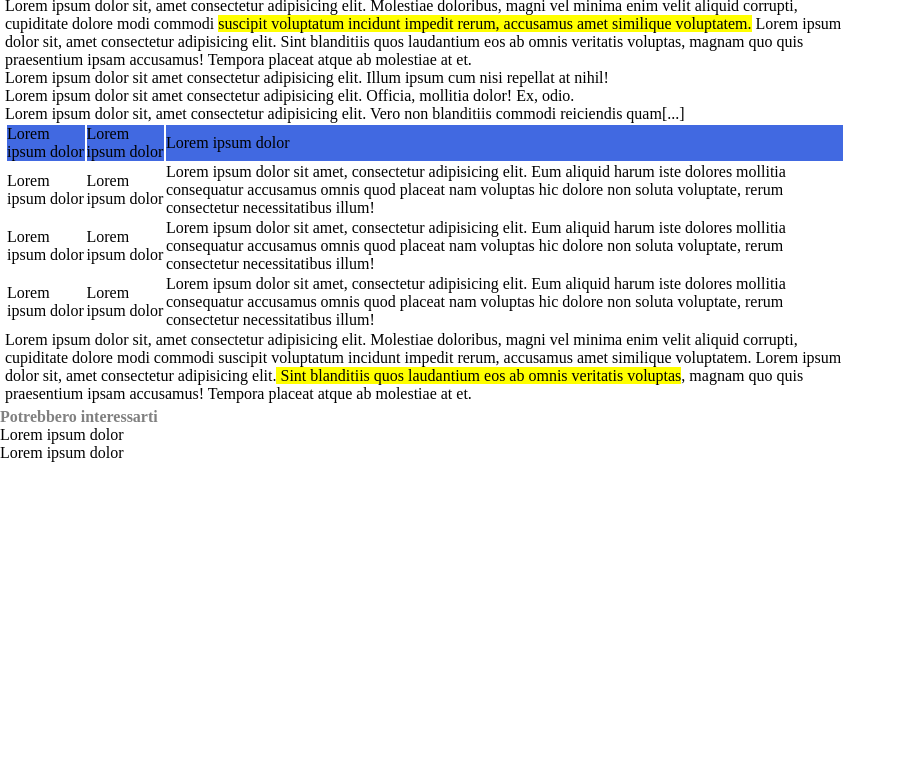
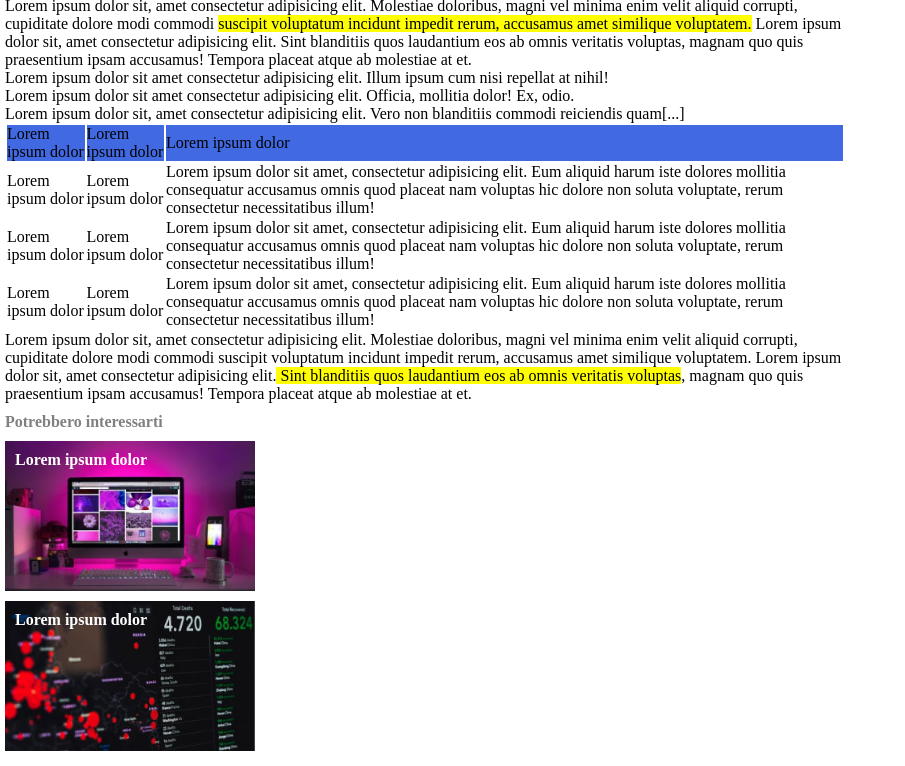
Before and after one commit to jdelavega42/html-css-booleaner, a plain HTML site: page index.html in a window 1280 px wide. Shown: the part 545-1311 px from the top of the page, without its empty margins (0-905 px from the left). Before the commit the page ends 1007 px from the top, so only its background shows below. Drawn offline with Linux system fonts and the light colour scheme.

Commit message:
add html css footer

```diff
--- a/css/style.css
+++ b/css/style.css
@@ -58,3 +58,24 @@ span{
 thead{
     background-color: royalblue;
 }
+
+footer{
+    padding: 5px;
+}
+
+.suggestion{
+    background-size: cover;
+    width: 250px;
+    height: 150px;
+    margin: 10px 0 10px 0;
+    padding: 10px;
+    color: white;
+    font-weight: bolder;
+}
+
+#monitor{
+    background-image: url(../img/monitor.jpg);
+}
+#graph{
+    background-image: url(../img/graph.jpg);
+}
--- a/index.html
+++ b/index.html
@@ -73,8 +73,8 @@
     <!--todo footer  -->
     <footer>
         <h2 class="top grey">Potrebbero interessarti</h2>
-        <div class="suggestion"> Lorem ipsum dolor</div>
-        <div class="suggestion"> Lorem ipsum dolor</div>
+        <div class="suggestion" id="monitor"> Lorem ipsum dolor</div>
+        <div class="suggestion" id="graph"> Lorem ipsum dolor</div>
     </footer>
     <!--/ footer  -->
 </body>
```
